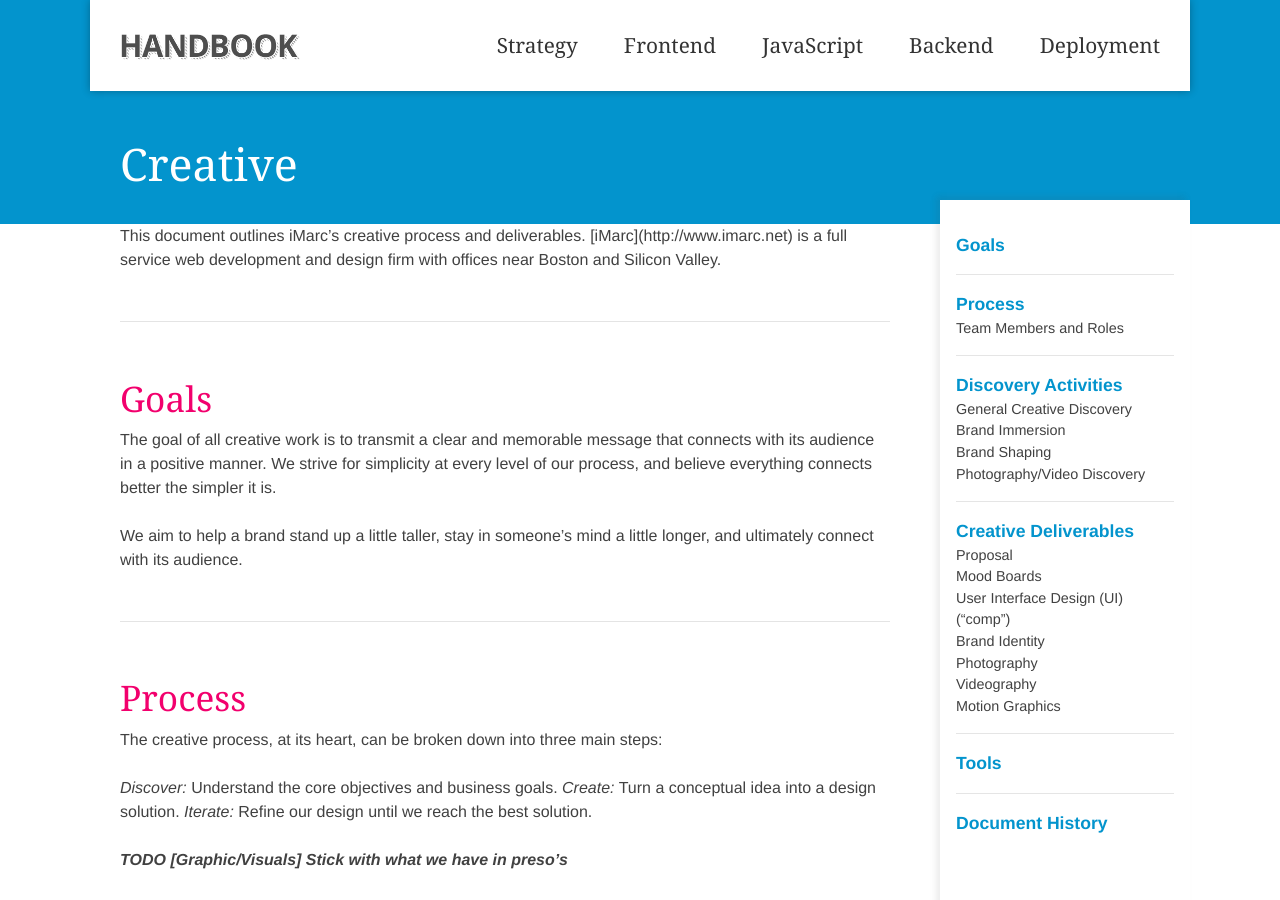
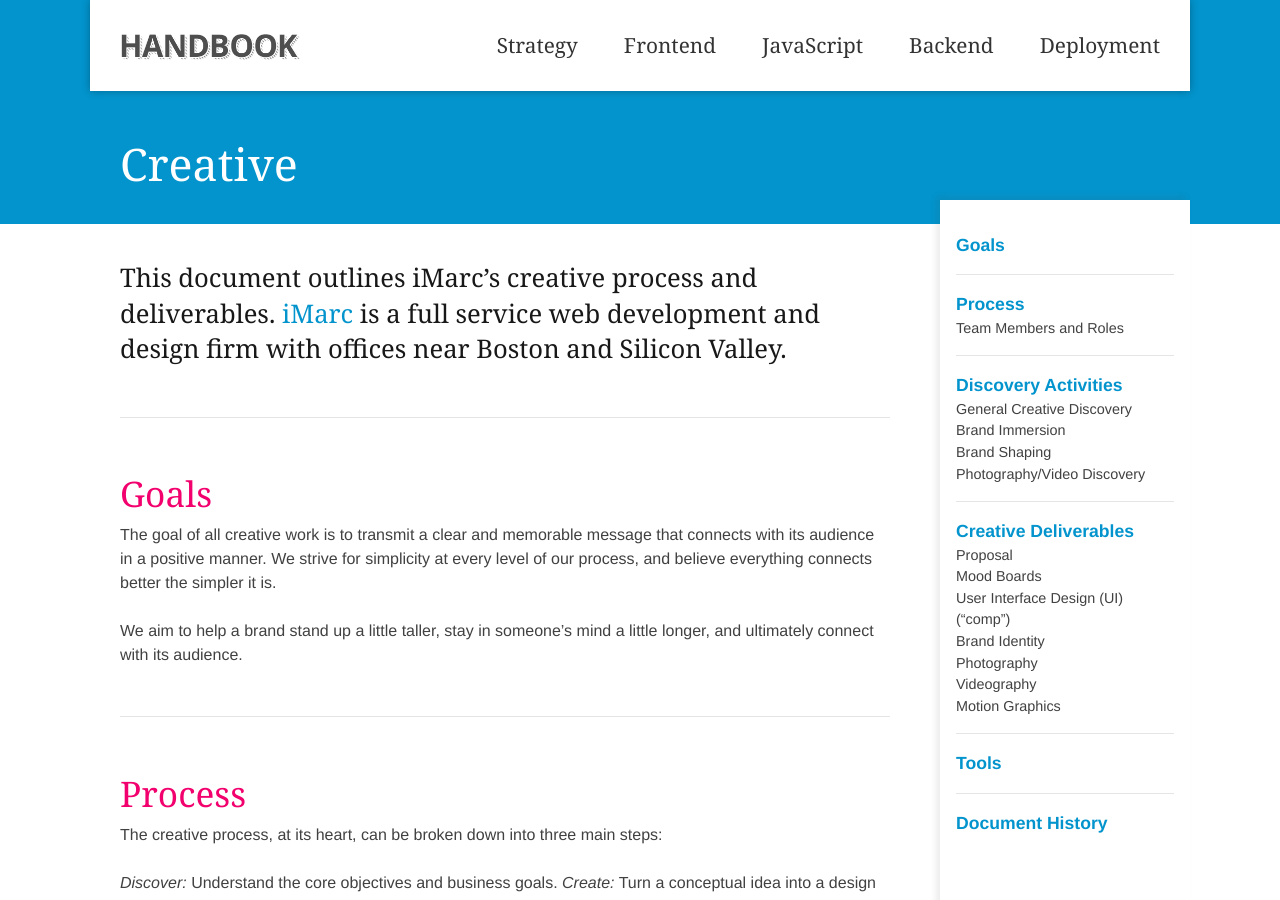
Before and after one commit to imarc/handbook, a Jekyll site: the page built from creative.markdown, in a window 1280 px wide and 900 px high. Built offline with Jekyll 4.4.1, drawn with Linux system fonts in a browser that asks for light colours; nearby versions of some CDN libraries; some web fonts are replaced.

Commit message:
intro class is intro

```diff
--- a/creative.markdown
+++ b/creative.markdown
@@ -3,9 +3,9 @@ title: Creative
 layout: default
 ---
 
-<section>
+<section class="intro">
 	<p>
-		This document outlines iMarc’s creative process and deliverables. [iMarc](http://www.imarc.net) is a full service web development and design firm with offices near Boston and Silicon Valley.
+		This document outlines iMarc’s creative process and deliverables. <a href="http://www.imarc.net">iMarc</a> is a full service web development and design firm with offices near Boston and Silicon Valley.
 	</p>
 </section>
 
```
